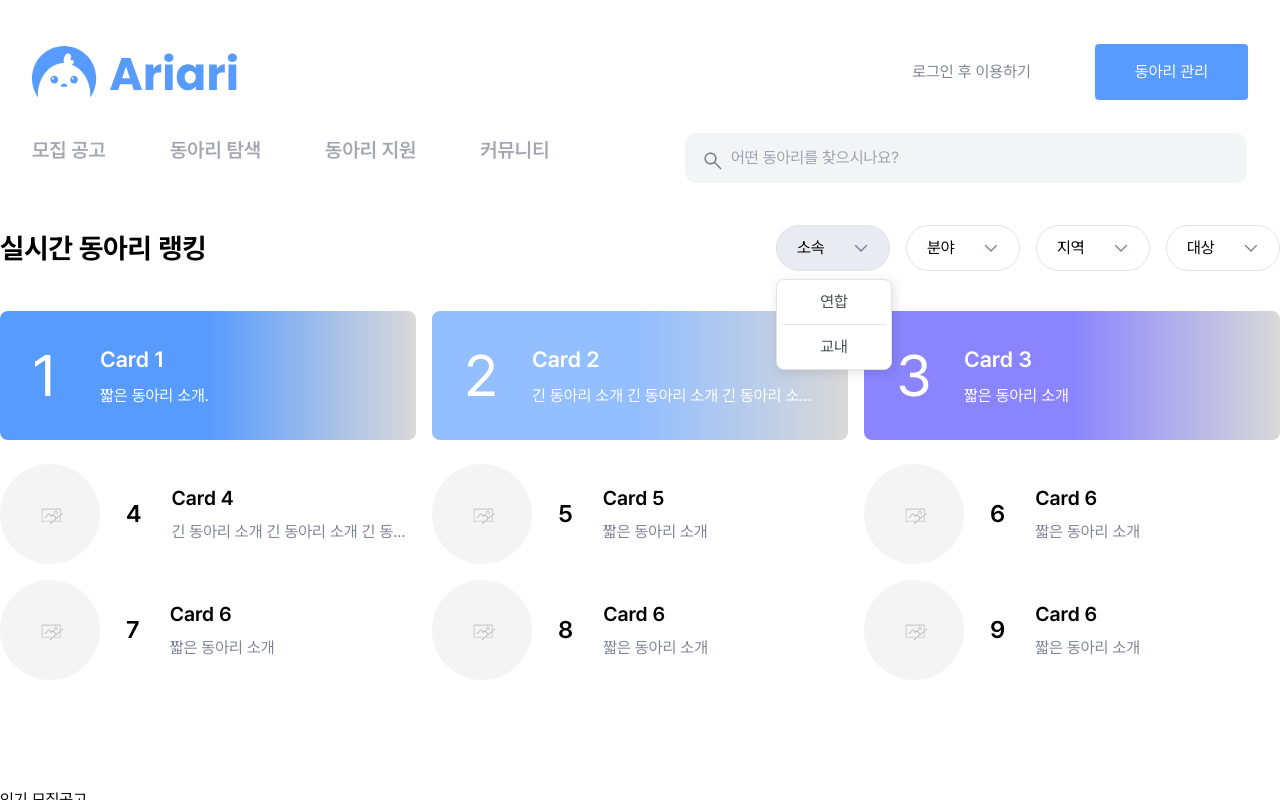
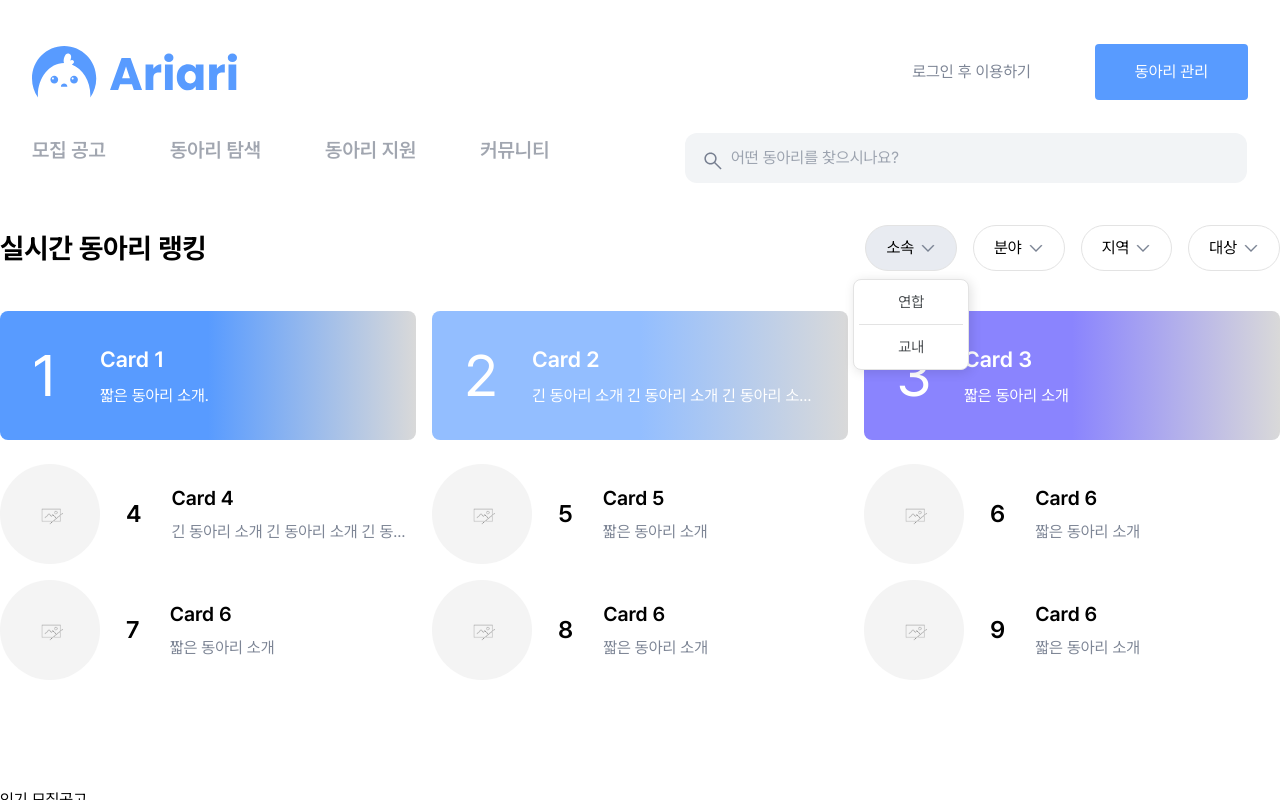
Before and after one commit to yeoniii20/dong-ariari, a Next.js app: page / in a window 1280 px wide. Both pictures are taken after a click on the button "소속". Shown: the top 800 px of the page. Built offline with nearby package versions, Linux system fonts and the light colour scheme.

Commit message:
style: Edit pulldown style

```diff
--- /dev/null
+++ b/app/components/pulldown/multiSelectOptions.tsx
@@ -0,0 +1,54 @@
+"use client";
+
+import Image from "next/image";
+import checkIcon from "@/images/icon/radio_button_checked.svg";
+import uncheckIcon from "@/images/icon/radio_button_unchecked.svg";
+
+interface MultiSelectOptionsProps {
+  selectedOptions: string[];
+  optionData: { id: number; label: string }[];
+  handleMenuClick: (label: string) => void;
+}
+
+const MultiSelectOptions = ({
+  selectedOptions,
+  optionData,
+  handleMenuClick,
+}: MultiSelectOptionsProps) => {
+  return (
+    <div
+      className={`z-50 absolute top-full mt-2 bg-background rounded-lg border border-menuborder shadow-default flex flex-col w-[116px]`}
+    >
+      {optionData.map((item, index) => {
+        // border-radius
+
+        return (
+          <div
+            key={item.id}
+            className={`relative flex justify-center items-center text-base text-subtext1 cursor-pointer active:bg-pressed px-[10px] py-[12px]
+            ${index === 0 ? "rounded-t-lg" : ""}
+            ${index === optionData.length - 1 ? "rounded-b-lg" : ""}
+
+
+            ${index !== 0 ? "border-t border-menuborder " : ""}
+            ${"text-subtext1  mx-[4px] hover:bg-hover hover:mx-[0px] hover:px-[14px] hover:text-subtext1"}
+          `}
+            onMouseDown={(e) => e.preventDefault()}
+            onClick={() => handleMenuClick(item.label)}
+          >
+            <Image
+              src={
+                selectedOptions.includes(item.label) ? checkIcon : uncheckIcon
+              }
+              alt="checkbox"
+              className="mr-[10px]"
+            />
+            <span className="w-full text-left text-[15px]">{item.label}</span>
+          </div>
+        );
+      })}
+    </div>
+  );
+};
+
+export default MultiSelectOptions;
--- a/app/components/pulldown/pullDown.tsx
+++ b/app/components/pulldown/pullDown.tsx
@@ -1,10 +1,10 @@
 "use client";
 
 import { useEffect, useRef, useState } from "react";
-import PulldownOption from "@/components/pulldown/pullDownOption";
 import Image from "next/image";
 import keyboardArrowDown from "@/images/icon/keyboardArrowDown.svg";
-import RadioStyleCheckboxGroup from "./pullDownMultiSelectOption";
+import SingleSelectOptions from "./singleSelectOptions";
+import MultiSelectOptions from "./multiSelectOptions";
 
 interface PulldownProps {
   optionData: { id: number; label: string }[];
@@ -63,10 +63,8 @@ const PullDown = ({ optionData, type }: PulldownProps) => {
 
   const getDynamicStyle = () => {
     const length = selectedOptionText.replace(/\s/g, "").length;
-    if (length <= 3) return "w-[50px] text-[15px]";
-    if (length === 4) return "w-[52px] text-[14px]";
-    if (length === 5) return "w-[64px] text-[14px]";
-    return "w-[76px] text-[14px]";
+    if (length <= 3) return "text-[15px]";
+    else return "text-[14px]";
   };
 
   useEffect(() => {
@@ -104,13 +102,14 @@ const PullDown = ({ optionData, type }: PulldownProps) => {
 
       {isDropdownOpen &&
         (type === "singleSelect" ? (
-          <PulldownOption
+          <SingleSelectOptions
+            size={"small"}
             selectedOption={selectedOptions[0]}
             optionData={optionData.slice(1)}
             handleMenuClick={handleMenuClick}
           />
         ) : (
-          <RadioStyleCheckboxGroup
+          <MultiSelectOptions
             selectedOptions={selectedOptions}
             optionData={optionData.slice(1)}
             handleMenuClick={handleMenuClick}
--- /dev/null
+++ b/app/components/pulldown/singleSelectOptions.tsx
@@ -0,0 +1,49 @@
+"use client";
+
+interface SingleSelectOptionsProps {
+  selectedOption: string;
+  optionData: { id: number; label: string }[];
+  size: "small" | "medium" | "large";
+  handleMenuClick: (label: string) => void;
+}
+
+const SingleSelectOptions = ({
+  selectedOption,
+  optionData,
+  size,
+  handleMenuClick,
+}: SingleSelectOptionsProps) => (
+  <div
+    className={`z-50 absolute top-full left-1/2 transform -translate-x-1/2 mt-2 bg-background rounded-lg border border-menuborder shadow-default ${
+      size == "small"
+        ? "w-[116px]"
+        : size == "medium"
+        ? "w-[160px]"
+        : "w-[190px]"
+    } `}
+  >
+    {optionData.map((item, index) => (
+      <div
+        key={item.id}
+        className={`relative flex justify-center items-center text-base text-subtext1 cursor-pointer  pressed:bg-pressed
+            ${index === 0 ? "rounded-t-lg" : ""}
+            ${index === optionData.length - 1 ? "rounded-b-lg" : ""}
+            ${index !== 0 ? "border-t border-menuborder " : ""}
+            ${
+              selectedOption === item.label
+                ? `border border-primary bg-selectedoption_default text-primary mx-[0px]`
+                : `mx-[5px] hover:bg-hover hover:mx-[0px] hover:text-subtext1`
+            }
+            `}
+        onMouseDown={(e) => e.preventDefault()}
+        onClick={() => handleMenuClick(item.label)}
+      >
+        <span className="relative w-full py-[10px] text-center text-[15px]">
+          {item.label}
+        </span>
+      </div>
+    ))}
+  </div>
+);
+
+export default SingleSelectOptions;
--- a/app/data/pulldown.ts
+++ b/app/data/pulldown.ts
@@ -19,20 +19,20 @@ export const Field_Type = [
 export const Area_Type = [
   { id: 0, label: "지역" },
   { id: 1, label: "전체" },
-  { id: 2, label: "충청" },
-  { id: 3, label: "경남" },
-  { id: 4, label: "울산" },
-  { id: 5, label: "대구" },
-  { id: 6, label: "광주" },
-  { id: 7, label: "전북" },
-  { id: 8, label: "해외" },
-  { id: 9, label: "수도권" },
-  { id: 10, label: "대전" },
-  { id: 11, label: "부산" },
-  { id: 12, label: "전남" },
-  { id: 13, label: "강원" },
+  { id: 2, label: "수도권" },
+  { id: 3, label: "충청" },
+  { id: 4, label: "대전" },
+  { id: 5, label: "경남" },
+  { id: 6, label: "부산" },
+  { id: 7, label: "울산" },
+  { id: 8, label: "경북" },
+  { id: 9, label: "대구" },
+  { id: 10, label: "전남" },
+  { id: 11, label: "광주" },
+  { id: 12, label: "강원" },
+  { id: 13, label: "전북" },
   { id: 14, label: "제주" },
-  { id: 15, label: "경북" },
+  { id: 15, label: "해외" },
 ];
 
 export const Target_Type = [
```
